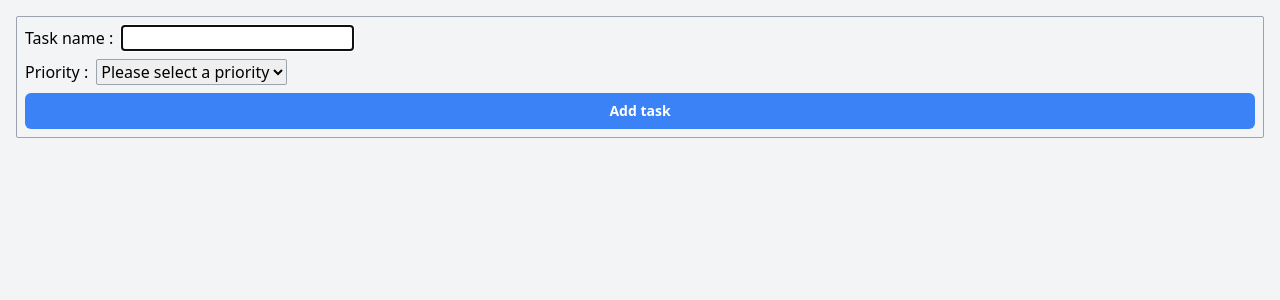
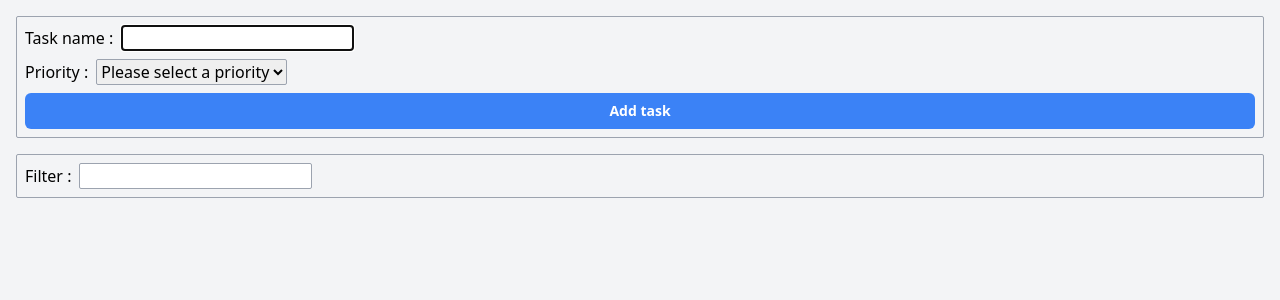
Before and after one commit to francois-ulrich/vuejs-course, a Vue app: page / in a window 1280 px wide. Shown: the top 300 px of the page. Built offline with nearby package versions, Linux system fonts and the light colour scheme.

Commit message:
added FilterForm component to TaskManager component

```diff
--- /dev/null
+++ b/src/components/Project03/Components/FilterForm.vue
@@ -0,0 +1,29 @@
+<script setup lang="ts">
+import { ref } from "vue";
+
+let filter = ref<string>("");
+
+const emit = defineEmits<{
+  submit: [value: string];
+}>();
+
+function onSubmit() {
+  if (filter.value === "") return;
+  emit("submit", filter.value);
+}
+</script>
+<template>
+  <form @submit.prevent="onSubmit" class="flex flex-col gap-2">
+    <div>
+      <label for="taskName">Filter :</label>
+      <input
+        type="text"
+        id="taskName"
+        name="taskName"
+        v-model="filter"
+        ref="filterInputRef"
+        class="rounded-sm border border-solid border-gray-400 ml-2"
+      />
+    </div>
+  </form>
+</template>
--- a/src/components/Project03/TaskManager.vue
+++ b/src/components/Project03/TaskManager.vue
@@ -5,6 +5,7 @@ import TaskItem from "./Components/TaskItem.vue";
 import type { TaskItemData } from "./Types/TaskItemData";
 import type TaskManagerFormData from "./Types/TaskManagerFormData";
 import { v4 as uuidv4 } from "uuid";
+import FilterForm from "./Components/FilterForm.vue";
 
 const localStorageItemKey = "taskItems";
 
@@ -20,6 +21,10 @@ function onFormSubmit(formData: TaskManagerFormData) {
   items.value.push(newItem);
 }
 
+function onFilterFormSubmit(filterValue: string) {
+  console.log(filterValue);
+}
+
 function onItemDelete(itemId: string) {
   items.value = items.value.filter((item) => item.id != itemId);
 }
@@ -27,14 +32,10 @@ function onItemDelete(itemId: string) {
 onMounted(() => {
   const localStorageData = localStorage.getItem(localStorageItemKey);
 
-  console.log({ localStorageData });
-
   if (localStorageData === null) return;
 
   try {
     items.value = JSON.parse(localStorageData) as TaskItemData[];
-
-    console.log({ parsedItems: items.value });
   } catch (err) {
     console.error("Erreur de parsing du localStorage:", err);
   }
@@ -56,6 +57,11 @@ watch(
       class="rounded-sm border rounded-md border-solid border-gray-400 p-2 mb-4"
     />
 
+    <FilterForm
+      @submit="onFilterFormSubmit"
+      class="rounded-sm border rounded-md border-solid border-gray-400 p-2 mb-4"
+    />
+
     <div>
       <ul class="flex flex-col gap-4">
         <li v-for="(item, index) in items" :key="index">
```
